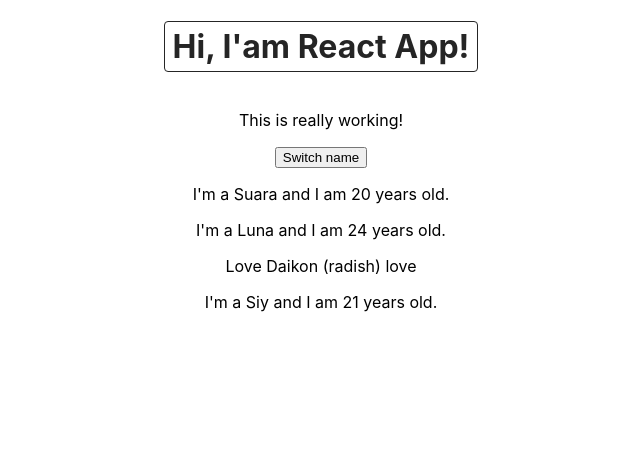
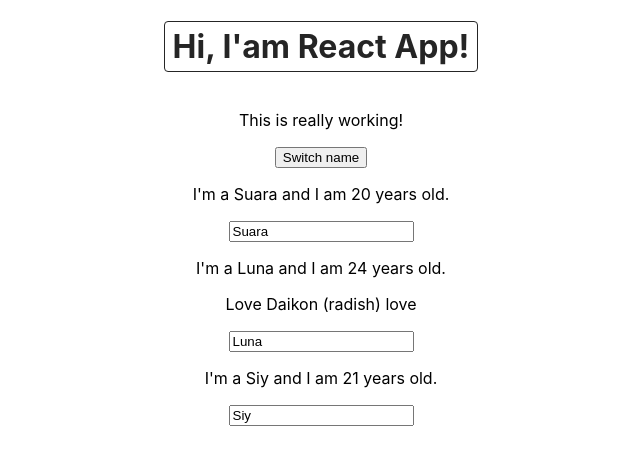
Before and after one commit to suarasiy/react-1, a React (Create React App) app: page / in a window 1280 px wide. Shown: the top 464 px of the page, without its empty margins (319-959 px from the left). Built offline with nearby package versions, Linux system fonts and the light colour scheme.

Commit message:
onChange handler

```diff
--- a/src/App.js
+++ b/src/App.js
@@ -5,21 +5,31 @@
 class App extends Component {
   state = {
     persons : [
-      { 'name' : 'Suara', 'age' : 20 },
-      { 'name' : 'Luna', 'age' : 24 },
-      { 'name' : 'Siy', 'age' : 21 }
+      { 'name': 'Suara', 'age': 20 },
+      { 'name': 'Luna', 'age': 24 },
+      { 'name': 'Siy', 'age': 21 }
     ],
     otherState : 'some other value'
   }
 
-  switchNameHandler = () => {
+  switchNameHandler = ( newName, newAge ) => {
     // console.log("was clicked!");
     // DON'T DO THIS: this.state.persons[0].name = 'Sidiq Indrajati Yusuf';
     this.setState( {
       persons : [
-        { 'name' : 'Sidiq Indrajati Yusuf', 'age' : 20 },
-        { 'name' : 'Blanc Luna', 'age' : 24 },
-        { 'name' : 'Suara', 'age' : 22 }
+        { 'name': newName, 'age': newAge },
+        { 'name': 'Blanc Luna', 'age': 24 },
+        { 'name': 'Suara', 'age': 22 }
+      ]
+    } );
+  }
+
+  nameChangedHandler = ( event ) => {
+    this.setState( {
+      persons: [
+        { 'name': 'Suara', 'age': 20 },
+        { 'name': event.target.value, 'age': 24 },
+        { 'name': 'Siy', 'age': 21 }
       ]
     } );
   }
@@ -30,7 +40,13 @@
         <h1>Hi, I'am React App!</h1>
         <p>This is really working!</p>
 
-        <button onClick={this.switchNameHandler}>Switch name</button>
+        {/* by using () => this.eventHandler(data) be aware this can be inefficient  */}
+        {/* using this.eventHandler.bind(this, data) instead */}
+
+        <button
+          onClick={() => this.switchNameHandler('Suara!', 21)}>
+          Switch name
+        </button>
 
         <Person
           name={this.state.persons[0].name}
@@ -38,7 +54,8 @@
         <Person
           name={this.state.persons[1].name}
           age={this.state.persons[1].age}
-          click={this.switchNameHandler}>
+          click={this.switchNameHandler.bind(this, 'Suara!!', 22)}
+          changed={this.nameChangedHandler}>
             <p>Love Daikon (radish) love</p>
         </Person>
         <Person
--- a/src/Person/Person.js
+++ b/src/Person/Person.js
@@ -5,6 +5,7 @@
         <div>
             <p onClick={props.click}>I'm a {props.name} and I am {props.age} years old.</p>
             <p>{props.children}</p>
+            <input type="text" onChange={props.changed} value={props.name} />
         </div>
     )
 }
```
Also changed, not shown: 1 other file (tests, documents, lock files or other folders).
